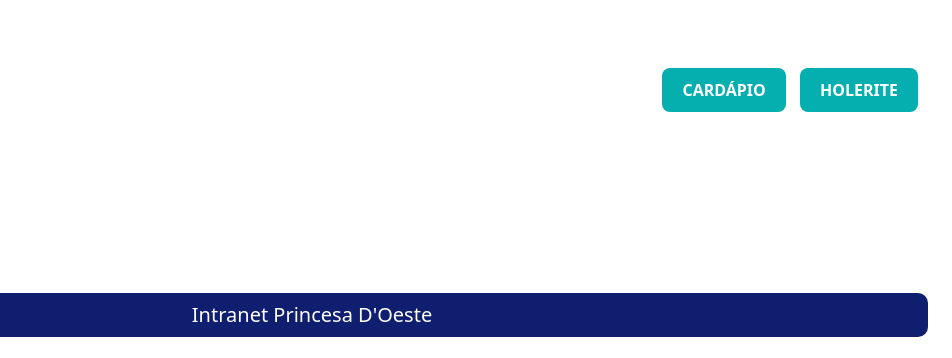
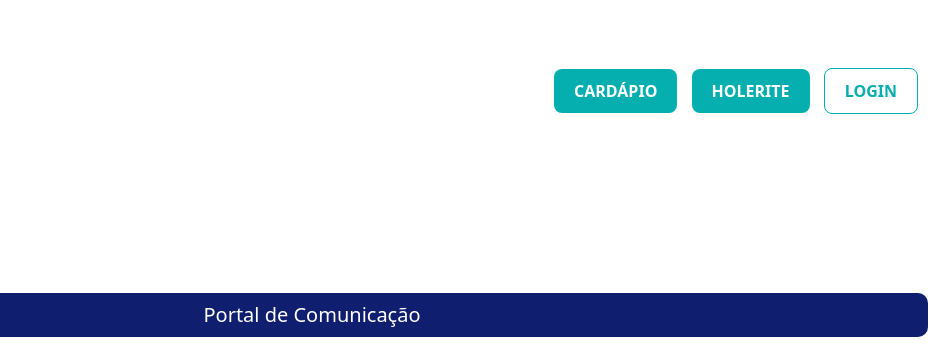
Before and after one commit to CleberPinheiro23/intranet-princesa, a plain HTML site: page Index.html in a window 1280 px wide. Shown: the top 358 px of the page, 328-1280 px from the left. Drawn offline with nearby package versions, Linux system fonts and the light colour scheme.

Commit message:
Update Index.html

```diff
--- a/Index.html
+++ b/Index.html
@@ -76,6 +76,18 @@
             flex: 1;
             margin-right: 20px;
         }
+
+        .login-button {
+            background-color: #ffffff;
+            color: #05afaf;
+            border-color: #05afaf;
+            border-radius: 8px;
+            padding: 10px 20px;
+            text-transform: uppercase;
+            font-weight: bold;
+
+        }
+
     </style>
 </head>
 <body class="p-4">
@@ -89,11 +101,14 @@
       <div class="menu-buttons">
           <button class="btn btn-custom" onclick="window.location.href='https://telemetria.orusonline.com.br/Default.aspx'">Cardápio</button>
           <button class="btn btn-custom" onclick="window.location.href='https://telemetria.orusonline.com.br/Default.aspx'">Holerite</button>
-      </div>
+          <button class="btn login-button" onclick="location.href='login.html'">Login</button>
+        </div>
+
+
   </div>
 
   <div>
-      <h1>Intranet Princesa D'Oeste</h1>
+      <h1>Portal de Comunicação</h1>
   </div>
 </body>
 
```
